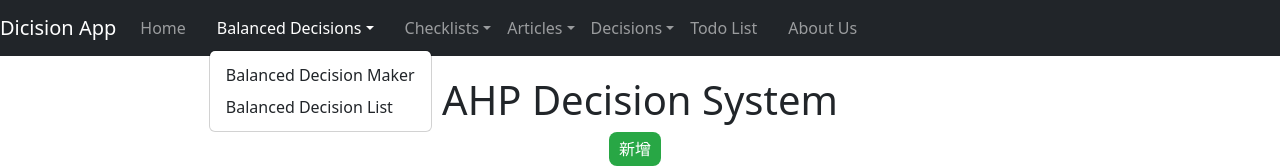
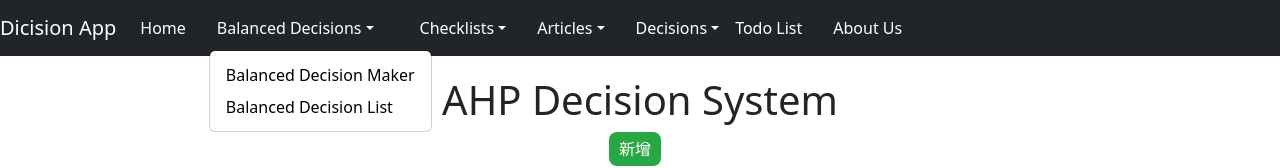
Before and after one commit to tuxiantian/decision-app, a React (Create React App) app: page /ahp in a window 1280 px wide. Both pictures are taken after a click on the button "Balanced Decisions". Shown: the top 168 px of the page. Built offline with nearby package versions, Linux system fonts and the light colour scheme; no server answers; a small style sheet from the web is missing.

Commit message:
优化导航栏的展示,增加hover对比色

```diff
--- a/src/App.css
+++ b/src/App.css
@@ -36,6 +36,48 @@
     transform: rotate(360deg);
   }
 }
+
+/* 为导航栏设置 hover 样式 */
+.navbar-nav .nav-link {
+  color: #ffffff; /* 默认文本颜色 */
+  transition: background-color 0.3s ease, color 0.3s ease; /* 添加平滑过渡效果 */
+}
+
+.navbar-nav .nav-link:hover {
+  background-color: #007bff; /* Hover 时背景变为蓝色 */
+  color: #ffffff; /* 文字颜色在 hover 时保持白色 */
+}
+
+.navbar-nav .nav-dropdown-item {
+  color: #000; /* 默认下拉项的文本颜色 */
+  transition: background-color 0.3s ease, color 0.3s ease; /* 添加过渡效果 */
+}
+
+.navbar-nav .nav-dropdown-item:hover {
+  background-color: #f0f0f0; /* 下拉项在 hover 时背景变为灰色 */
+  color: #007bff; /* 在 hover 时文字颜色变为蓝色 */
+  border-radius: 4px; /* 给 hover 状态下的项加个边角圆滑的效果 */
+}
+
+.navbar-dark .navbar-toggler {
+  border-color: rgba(255, 255, 255, 0.5); /* 为 navbar toggler 设置 hover 边框颜色 */
+}
+
+/* 使下拉项之间的间距更清晰 */
+.navbar-nav .nav-item + .nav-item {
+  margin-left: 15px;
+}
+/* 为 NavDropdown.Item 增加 hover 样式 */
+.nav-dropdown-item {
+  color: #000; /* 默认文本颜色 */
+  transition: background-color 0.3s ease, color 0.3s ease; /* 添加平滑的过渡效果 */
+}
+
+.nav-dropdown-item:hover {
+  background-color: #007bff; /* 悬停时背景变为蓝色 */
+  color: #ffffff; /* 悬停时文字颜色变为白色 */
+}
+
 
 .centered-table-container {
   display: flex;
--- a/src/App.js
+++ b/src/App.js
@@ -39,22 +39,22 @@ function App() {
             <Nav className="me-auto">
               <Nav.Link as={Link} to="/">Home</Nav.Link>
               <NavDropdown title="Balanced Decisions" id="balanced-decisions-dropdown">
-                <NavDropdown.Item as={Link} to="/balanced-decisions">Balanced Decision Maker</NavDropdown.Item>
-                <NavDropdown.Item as={Link} to="/balanced-decisions/list">Balanced Decision List</NavDropdown.Item>
+                <NavDropdown.Item as={Link} to="/balanced-decisions"  className="nav-dropdown-item">Balanced Decision Maker</NavDropdown.Item>
+                <NavDropdown.Item as={Link} to="/balanced-decisions/list"  className="nav-dropdown-item">Balanced Decision List</NavDropdown.Item>
               </NavDropdown>
               <NavDropdown title="Checklists" id="checklists-dropdown">
-                <NavDropdown.Item as={Link} to="/checklists">Checklist List</NavDropdown.Item>
-                <NavDropdown.Item as={Link} to="/checklist-form">Checklist Form</NavDropdown.Item>
-                <NavDropdown.Item as={Link} to="/history">Answer History</NavDropdown.Item>
+                <NavDropdown.Item as={Link} to="/checklists"  className="nav-dropdown-item">Checklist List</NavDropdown.Item>
+                <NavDropdown.Item as={Link} to="/checklist-form"  className="nav-dropdown-item">Checklist Form</NavDropdown.Item>
+                <NavDropdown.Item as={Link} to="/history"  className="nav-dropdown-item">Answer History</NavDropdown.Item>
               </NavDropdown>
               <NavDropdown title="Articles" id="articles-dropdown">
-                <NavDropdown.Item as={Link} to="/articles">Article List</NavDropdown.Item>
-                <NavDropdown.Item as={Link} to="/add-article">Add Article</NavDropdown.Item>
+                <NavDropdown.Item as={Link} to="/articles"  className="nav-dropdown-item">Article List</NavDropdown.Item>
+                <NavDropdown.Item as={Link} to="/add-article"  className="nav-dropdown-item">Add Article</NavDropdown.Item>
               </NavDropdown>
               <NavDropdown title="Decisions" id="decisions-dropdown">
-                <NavDropdown.Item as={Link} to="/decisions">Decisions List</NavDropdown.Item>
-                <NavDropdown.Item as={Link} to="/question-flow">Question Flow</NavDropdown.Item>
-                <NavDropdown.Item as={Link} to="/ahp">AHP Analysis</NavDropdown.Item>
+                <NavDropdown.Item as={Link} to="/decisions"  className="nav-dropdown-item">Decisions List</NavDropdown.Item>
+                <NavDropdown.Item as={Link} to="/question-flow"  className="nav-dropdown-item">Question Flow</NavDropdown.Item>
+                <NavDropdown.Item as={Link} to="/ahp"  className="nav-dropdown-item">AHP Analysis</NavDropdown.Item>
               </NavDropdown>
               <Nav.Link as={Link} to="/todos">Todo List</Nav.Link>
               <Nav.Link as={Link} to="/about-us">About Us</Nav.Link>
```
